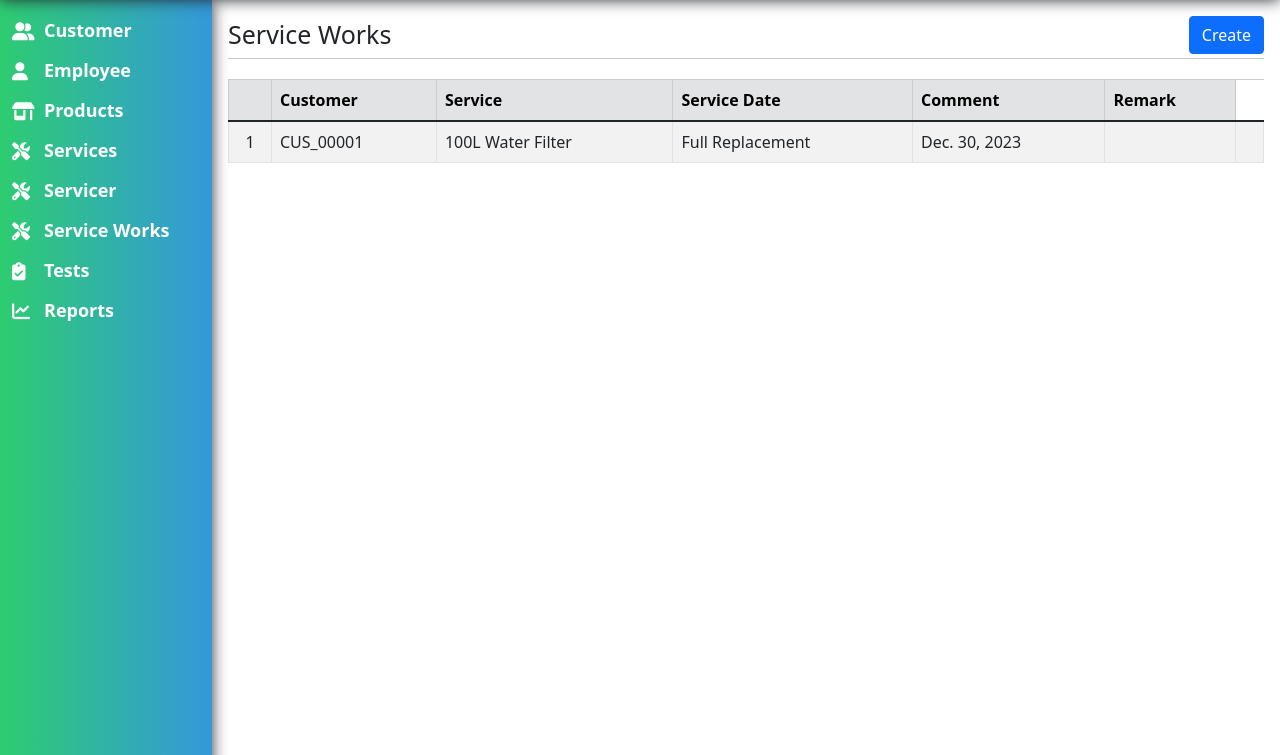
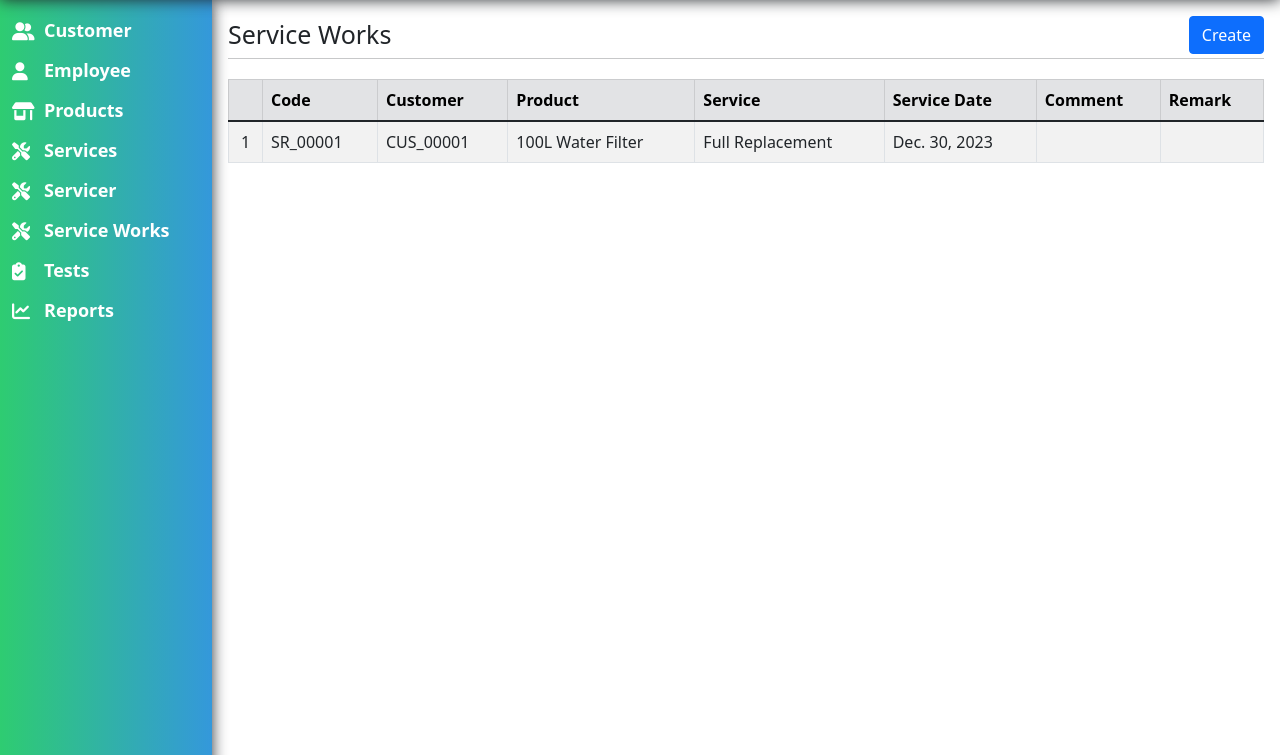
Before and after one commit to mubashir-edk/mymanufacture, a Django app: page /view_serviceworks/ in a window 1280 px wide. Shown: the part 45-800 px from the top of the page. Run offline with Django 4.2, Linux system fonts and the light colour scheme; data comes from the database, SQL or seed files in the repository; both versions use the stored data as it was after the commit; some libraries are stand-ins or nearby versions.

Commit message:
new -UPT Code Generation

```diff
--- a/water_purifier/purifier/forms.py
+++ b/water_purifier/purifier/forms.py
@@ -187,6 +187,10 @@ class TestForm(forms.ModelForm):
                 'class': 'form-control',
                 'id': 'formTestName',
             }),
+            'customer_code': forms.Select(attrs={
+                'class': 'form-select',
+                'id': 'formTestCustomerCode',
+            }),
             'ph_value': forms.TextInput(attrs={
                 'class': 'form-control',
                 'id': 'formPhValue',
--- a/water_purifier/purifier/templates/servicework/view_serviceworks.html
+++ b/water_purifier/purifier/templates/servicework/view_serviceworks.html
@@ -63,7 +63,9 @@
                 <thead class="table-secondary">
                     <tr>
                         <th></th>
+                        <th>Code</th>
                         <th>Customer</th>
+                        <th>Product</th>
                         <th>Service</th>
                         <th>Service Date</th>
                         <th>Comment</th>
@@ -77,6 +79,7 @@
 
                         <tr>
                             <td class="text-center">{{ forloop.counter }}</td>
+                            <td>{{ service_work.service_work_code }}</td>
                             <td>{{ service_work.customer_code }}</td>
                             <td>{{ service_work.product }}</td>
                             <td>{{ service_work.service_name }}</td>
--- a/water_purifier/purifier/views.py
+++ b/water_purifier/purifier/views.py
@@ -421,13 +421,15 @@ def viewServiceWorks(request):
 
         selected_customer = request.GET.get('selectedCustomer')
 
+        selected_product = request.GET.get('selectedProduct')
+
         print(selected_customer)
 
         if selected_customer:
 
             try:
 
-                selected_customer = request.GET.get('selectedCustomer')
+                # selected_customer = request.GET.get('selectedCustomer')
 
                 customer = get_object_or_404(Customer, pk=selected_customer)
                 installed_products = customer.installed_product.all()
@@ -445,7 +447,34 @@ def viewServiceWorks(request):
                 }
                 return JsonResponse(data)
             except Customer.DoesNotExist:
-                return JsonResponse({'error': 'Employee not found'}, status=404)
+                return JsonResponse({'error': 'Customer not found'}, status=404)
+
+
+        if selected_product:
+
+            try:
+
+                # selected_product = request.GET.get('selected
+
+                product = get_object_or_404(Product, pk=selected_product)
+                product_services = product.services.all()
+
+                services = Service.objects.filter(id__in=product_services)
+
+                services_data = [{'id': service.id, 'name': service.name} for service in services]
+
+                print(services)
+                print('----------------------------------------------')
+                print(services_data)
+
+                data = {
+                    'services': services_data,
+                }
+
+                return JsonResponse(data)
+            except Product.DoesNotExist:
+                return JsonResponse({'error': 'Product not found'}, status=404)
+
 
 
     context = {'service_works': service_works, 'service_works_exists': service_works_exists, 'service_work_form': service_work_form}
@@ -458,9 +487,40 @@ def createServiceWork(request):
 
         service_work_form = ServiceWorkForm(request.POST)
 
+        # Generating Service Work Code
+        servicework_codes_only = ServiceWork.objects.values_list('service_work_code', flat=True)
+
+        max_servicework_code = ''
+
+        if servicework_codes_only.exists():
+            max_servicework_code = max(servicework_codes_only)
+            print(max_servicework_code)
+
+        print(servicework_codes_only)
+
+        servicework_code_loop = True
+        servicework_code_number = 1
+
+        while servicework_code_loop:
+
+            servicework_code_leading_zeros = 5 - len(str(servicework_code_number))
+
+            servicework_code = "0" * servicework_code_leading_zeros + str(servicework_code_number)
+
+            generated_servicework_code = "SR_" + servicework_code
+
+            if generated_servicework_code in servicework_codes_only or generated_servicework_code < max_servicework_code:
+                servicework_code_number += 1
+            else:
+                break
+
         if service_work_form.is_valid():
 
-            service_work_form.save()
+            servicework = service_work_form.save(commit=False)
+
+            servicework.service_work_code = generated_servicework_code
+
+            servicework.save()
 
             return redirect('purifier:view_serviceworks')
 
```
Also changed, not shown: water_purifier/purifier/static/js/servicework/view_serviceworks.js (+72 -1 lines), water_purifier/purifier/templates/test/test.html (+6 -1 lines), water_purifier/purifier/templates/test/view_tests.html (+2 -0 lines), water_purifier/db.sqlite3.
